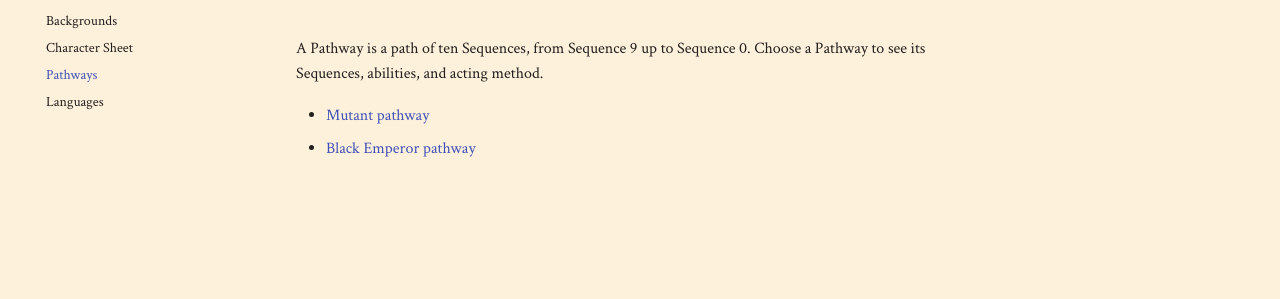
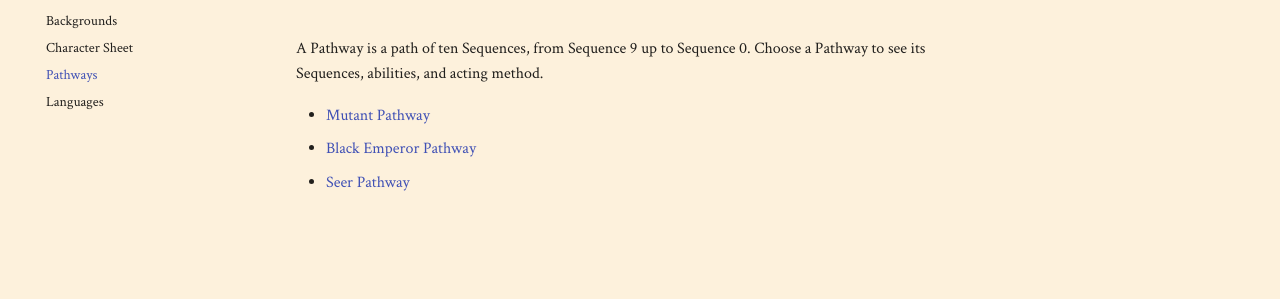
Before and after one commit to TwilightHermit/lotm-wiki, an MkDocs documentation site: the page built from docs/pathways.md, in a window 1280 px wide. Shown: the part 144-443 px from the top of the page. Built offline with MkDocs 1.6.1 and Material for MkDocs 9.7.7, drawn with Linux system fonts in a browser that asks for light colours.

Commit message:
Update pathways.md

```diff
--- a/docs/pathways.md
+++ b/docs/pathways.md
@@ -2,5 +2,6 @@
 
 A Pathway is a path of ten Sequences, from Sequence 9 up to Sequence 0. Choose a Pathway to see its Sequences, abilities, and acting method.
 
-- [Mutant pathway](pathways/Mutant_pathway.md)
-- [Black Emperor pathway](pathways/Black_Emperor_pathway.md)
+- [Mutant Pathway](pathways/Mutant_pathway.md)
+- [Black Emperor Pathway](pathways/Black_Emperor_pathway.md)
+- [Seer Pathway](pathways/Seer_pathway.md)
```
